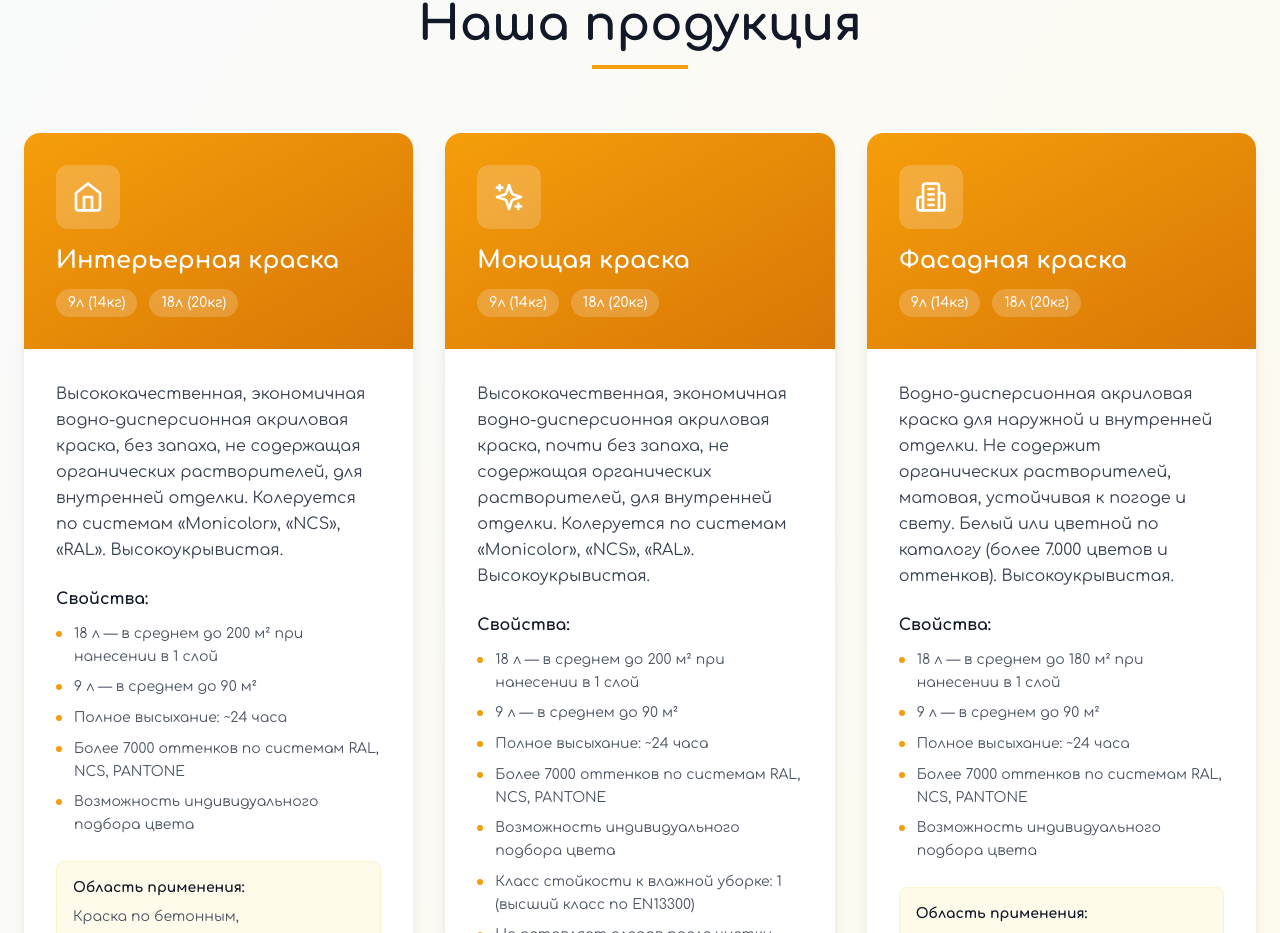
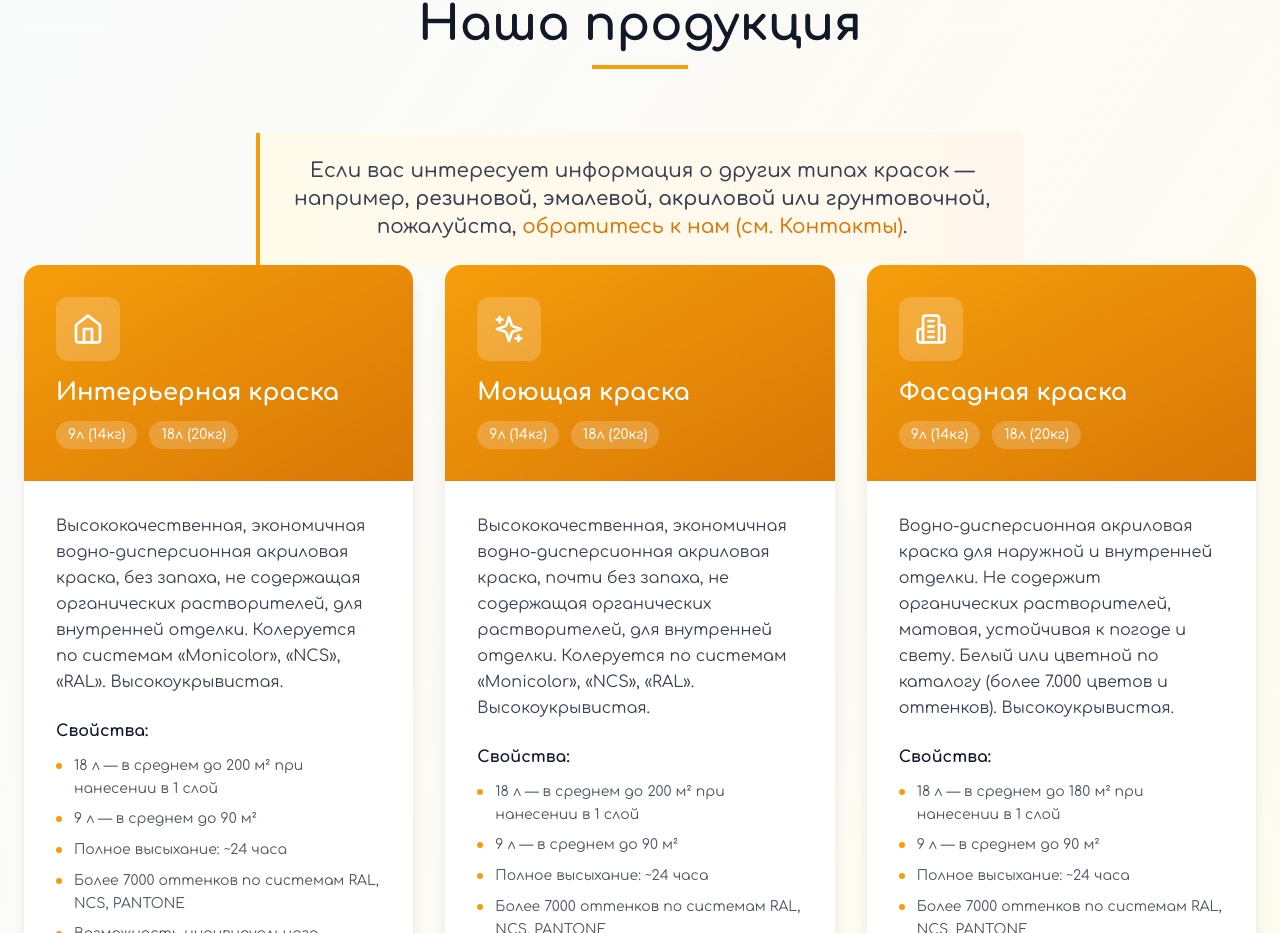
Before and after one commit to KhaidarovNurlan/REGAL-TOUCH, a React (Vite) app: page / in a window 1280 px wide. Shown: the part 1752-2685 px from the top of the page. Built offline with nearby package versions, Linux system fonts and the light colour scheme.

Commit message:
New types of paint

```diff
--- a/src/App.tsx
+++ b/src/App.tsx
@@ -304,6 +304,17 @@ function App() {
             </h2>
             <div className="w-24 h-1 bg-amber-500 mx-auto"></div>
           </div>
+          <div className="mt-12 max-w-3xl mx-auto">
+            <div className="bg-gradient-to-r from-amber-50 to-orange-50 border-l-4 border-amber-500 p-6 rounded-r-lg">
+              <p className="text-xl text-gray-700 font-medium text-center">
+                <p className="text-xl text-gray-700 font-medium text-center">
+                  Если вас интересует информация о других типах красок — например,
+                  <span className="font-semibold"> резиновой, эмалевой, акриловой или грунтовочной</span>,
+                  пожалуйста, <a href="#Контакты" className="text-amber-600 hover:underline">обратитесь к нам (см. Контакты)</a>.
+                </p>
+              </p>
+            </div>
+          </div>
 
           <div className="grid grid-cols-1 lg:grid-cols-3 gap-8">
             {products.map((product, index) => (
```
